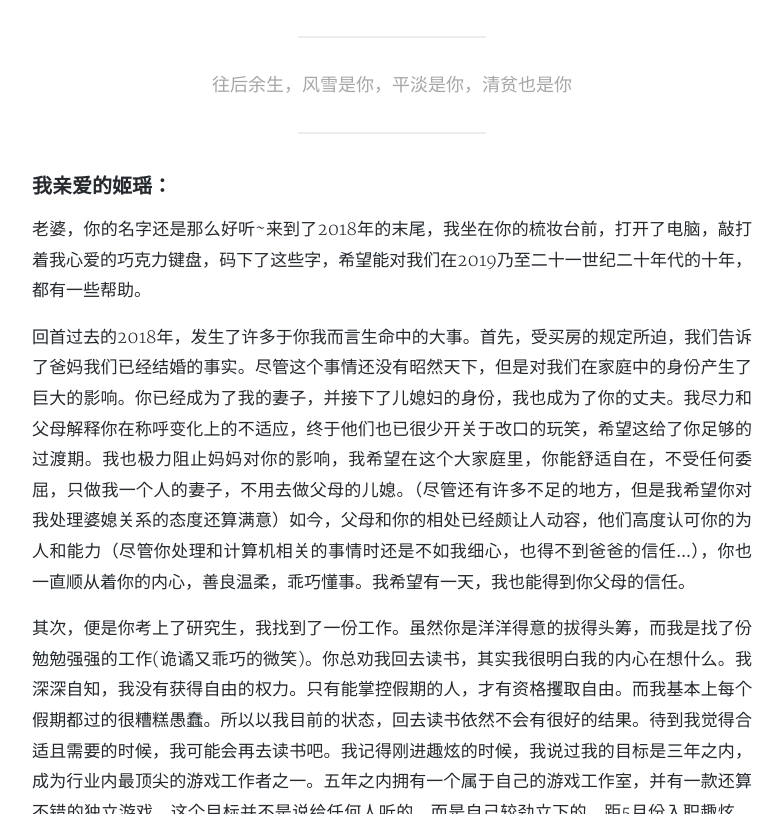
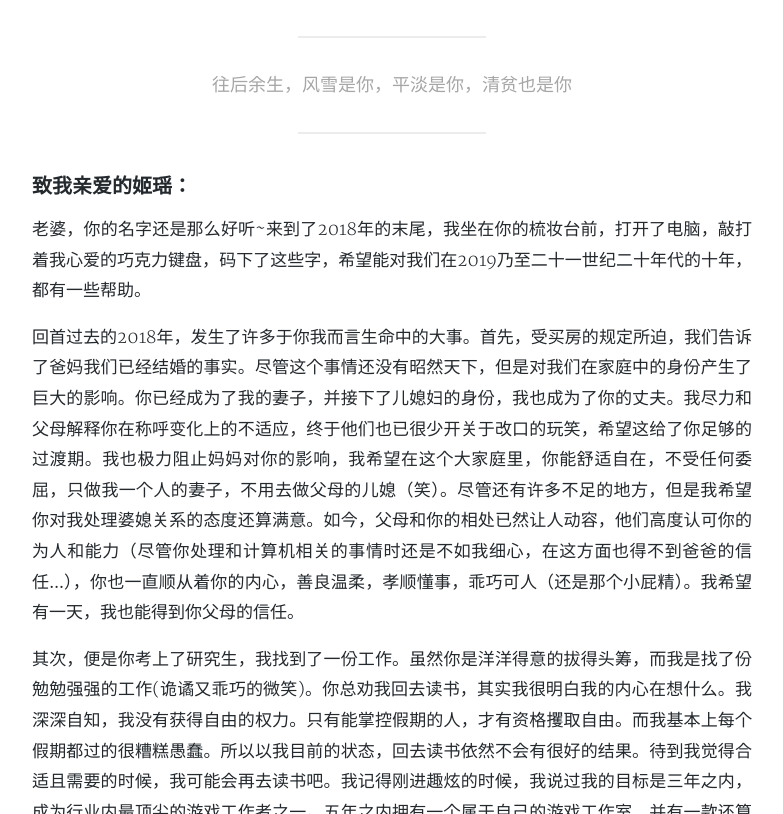
Before and after one commit to 7ippo/7ippo.github.io, a Jekyll site: the page built from _posts/2019-02-12-To-My-Vera.md, in a window 1280 px wide and 900 px high, scrolled down 378 px, cut to the strip 86-900 px from the top of the window. Shown: the whole strip, without its empty margins (248-1031 px from the left). Built offline with Jekyll 4.4.1, drawn with Linux system fonts in a browser that asks for light colours; nearby versions of some CDN libraries; comment, search, counter and statistics services are not loaded; a style sheet for code colours, icons or effects is not loaded; some of the changed text lies outside the part shown.

Commit message:
Update 2019-02-12-To-My-Vera.md

```diff
--- a/_posts/2019-02-12-To-My-Vera.md
+++ b/_posts/2019-02-12-To-My-Vera.md
@@ -8,9 +8,9 @@
 tags: love
 ---
 
-<h3>我亲爱的姬瑶：</h3>
+<h3>致我亲爱的姬瑶：</h3>
 <p> 老婆，你的名字还是那么好听~来到了2018年的末尾，我坐在你的梳妆台前，打开了电脑，敲打着我心爱的巧克力键盘，码下了这些字，希望能对我们在2019乃至二十一世纪二十年代的十年，都有一些帮助。 </p>
- <p>回首过去的2018年，发生了许多于你我而言生命中的大事。首先，受买房的规定所迫，我们告诉了爸妈我们已经结婚的事实。尽管这个事情还没有昭然天下，但是对我们在家庭中的身份产生了巨大的影响。你已经成为了我的妻子，并接下了儿媳妇的身份，我也成为了你的丈夫。我尽力和父母解释你在称呼变化上的不适应，终于他们也已很少开关于改口的玩笑，希望这给了你足够的过渡期。我也极力阻止妈妈对你的影响，我希望在这个大家庭里，你能舒适自在，不受任何委屈，只做我一个人的妻子，不用去做父母的儿媳。（尽管还有许多不足的地方，但是我希望你对我处理婆媳关系的态度还算满意）如今，父母和你的相处已经颇让人动容，他们高度认可你的为人和能力（尽管你处理和计算机相关的事情时还是不如我细心，也得不到爸爸的信任…），你也一直顺从着你的内心，善良温柔，乖巧懂事。我希望有一天，我也能得到你父母的信任。 </p>
+ <p>回首过去的2018年，发生了许多于你我而言生命中的大事。首先，受买房的规定所迫，我们告诉了爸妈我们已经结婚的事实。尽管这个事情还没有昭然天下，但是对我们在家庭中的身份产生了巨大的影响。你已经成为了我的妻子，并接下了儿媳妇的身份，我也成为了你的丈夫。我尽力和父母解释你在称呼变化上的不适应，终于他们也已很少开关于改口的玩笑，希望这给了你足够的过渡期。我也极力阻止妈妈对你的影响，我希望在这个大家庭里，你能舒适自在，不受任何委屈，只做我一个人的妻子，不用去做父母的儿媳（笑）。尽管还有许多不足的地方，但是我希望你对我处理婆媳关系的态度还算满意。如今，父母和你的相处已然让人动容，他们高度认可你的为人和能力（尽管你处理和计算机相关的事情时还是不如我细心，在这方面也得不到爸爸的信任…），你也一直顺从着你的内心，善良温柔，孝顺懂事，乖巧可人（还是那个小屁精）。我希望有一天，我也能得到你父母的信任。 </p>
  <p>其次，便是你考上了研究生，我找到了一份工作。虽然你是洋洋得意的拔得头筹，而我是找了份勉勉强强的工作(诡谲又乖巧的微笑)。你总劝我回去读书，其实我很明白我的内心在想什么。我深深自知，我没有获得自由的权力。只有能掌控假期的人，才有资格攫取自由。而我基本上每个假期都过的很糟糕愚蠢。所以以我目前的状态，回去读书依然不会有很好的结果。待到我觉得合适且需要的时候，我可能会再去读书吧。我记得刚进趣炫的时候，我说过我的目标是三年之内，成为行业内最顶尖的游戏工作者之一。五年之内拥有一个属于自己的游戏工作室，并有一款还算不错的独立游戏。这个目标并不是说给任何人听的，而是自己较劲立下的。距5月份入职趣炫，如今过去了小一年，我意识到离目标还有很远的距离。现在的我正在努力弥补过去犯下的错误，用毅力去约束自己的欲望以达到自律，并意图把不舒适变成习惯。我希望在你的帮助下，我能重新赢回自己对自己的信任。 </p>
 <p>再者，便是我攒下了三万七千块钱这件事。似乎从工作一开始，我就没有打算做一个月光族。其实我并没有特意去存钱，你也知道我不赞成以买房为目的的存钱，兴许是我没有什么消费的需求吧。不过我觉得这是一个很好的开始，也定下了未来的基调。我有一个很简单的理财观念：通过货币基金存到5W，之后每个月准备存下来的钱用来选一个波动中等、长线、高评级（我目前是准备选电动车新能源相关的）的基金来做定投，期望能达到12个点的年收益率。我从存钱一开始，就没有想过存来干什么，所以有时候我对我存钱的初衷也感到迷茫。但是有时候在网上看到一些回答说存钱可以给自己跳槽的勇气，和产业动荡期的坚定，以及实现梦想的可能，我觉得我是在做一些对的事情。对这些钱，我们可以每年拿出一部分出国游玩，（朋友圈已经有很多人去过瑞士、新西兰、冰岛）探索这个世界，这是你和我都喜欢的。也可以买一些大件用来犒赏自己（比如包包，比如Xbox?）。不过我们答应了哈，无论是谁，做大的支出时都需要和对方商量。这条规定管到本世纪中叶，我说的（你提出的）！ </p>
  <p>你回家后的这些天，其实每一天我都很想你。看到好玩的事情，就想和你分享，吃到好吃的饭菜，会想夹给你吃（泪流）。少个人说话，这么小的房间也显得冷清，也没有人相拥入眠，心事只得和自己诉说（不过也算是给了自己勤加思考的机会）。你走后留下的自由并没有那么美好，相反留下的空白成了我的困扰。著名哲人沃兹基硕德曾经说过一句话，由单入双难，由双入单亦难。也许我可以适应，但是我不情愿。未来很长，我希望每一个幸福的日子，都有你在身边。愿尽早有能力接上二老来广州，毕竟在广州，健身馆和麻将馆开的更多。 </p>
```
Also changed, not shown: other parts of _posts/2019-02-12-To-My-Vera.md (+1 -1 lines).
